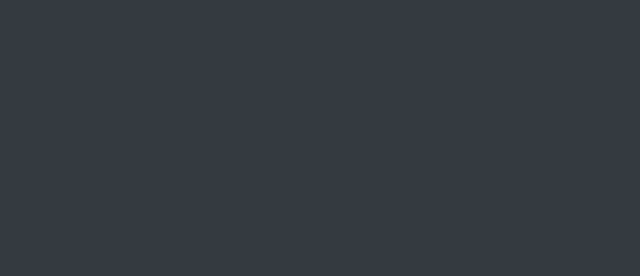
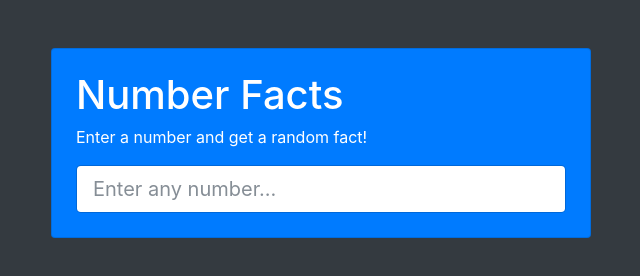
Before and after one commit to elahemortazavi/Number-Facts, a plain HTML site: page index.html in a window 1280 px wide. Shown: the whole page, without its empty margins (319-959 px from the left). Drawn offline with nearby package versions, Linux system fonts and the light colour scheme.

Commit message:
header completed

```diff
--- a/index.html
+++ b/index.html
@@ -8,7 +8,17 @@
     <title>Number Facts</title>
 </head>
 <body class="bg-dark">
-    <div class="container"></div>
+    <div class="container">
+        <div class="row">
+            <div class="col-md-6 mx-auto">
+                <div class="card bg-primary text-white mt-5 p-4">
+                    <h1>Number Facts</h1>
+                    <p>Enter a number and get a random fact!</p>
+                    <input type="number" class="form-control form-control-lg" id="number-input" placeholder="Enter any number...">
+                </div>
+            </div>
+        </div>
+    </div>
 
 </body>
 </html>
```
